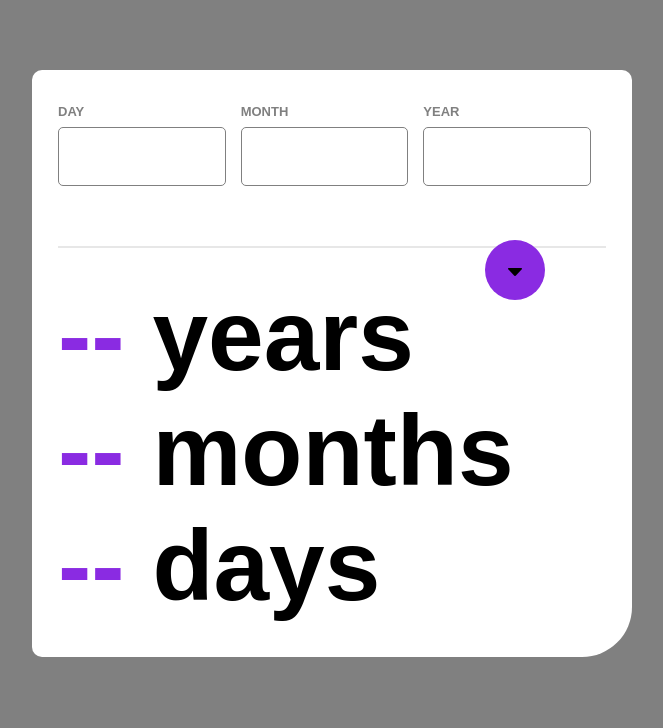
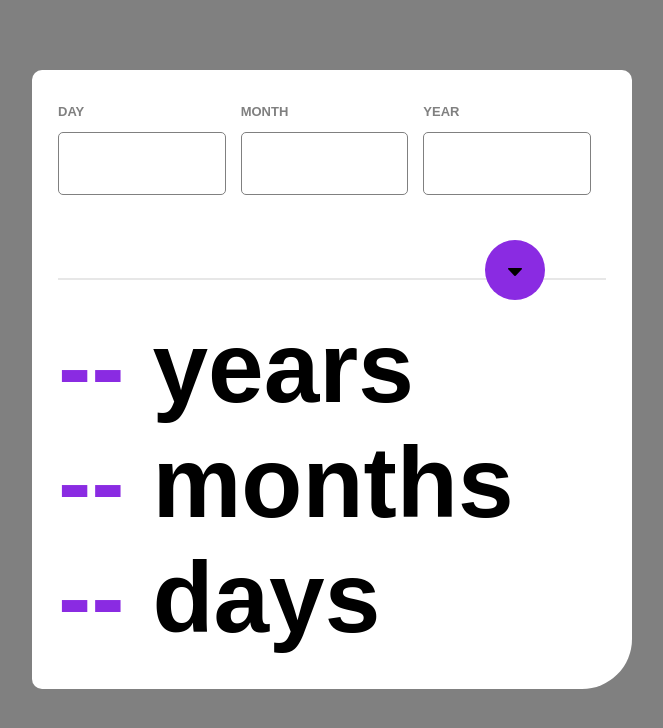
Before and after one commit to FrancoDavid/calculator-age-reactjs, a React (Create React App) app in the folder calculator-age/: page / in a window 1280 px wide. Shown: the top 728 px of the page, without its empty margins (308-971 px from the left). Built offline with nearby package versions, Linux system fonts and the light colour scheme.

Commit message:
fix: input size overwrite

```diff
--- a/calculator-age/src/components/CalculatorInput.js
+++ b/calculator-age/src/components/CalculatorInput.js
@@ -5,6 +5,7 @@ const CalculatorInput = ({type, onChange}) => {
 
     const [inputValue, setInputValue] = useState("");
     const [isValid, setValid] = useState(true);
+
 
     const handleInputChange = (event) => {
         console.log("change input", event.target.value);
@@ -38,7 +39,7 @@ const CalculatorInput = ({type, onChange}) => {
                 defaultValue={inputValue}
                 onKeyDown={handleInputChange}>
             </input>
-
+            <div className="content-error">
                 {
                     !isValid && (
                         <small>
@@ -46,7 +47,7 @@ const CalculatorInput = ({type, onChange}) => {
                         </small>
                     )
                 }
-
+            </div>
         </div>
     )
 }
--- a/calculator-age/src/styles/Form.css
+++ b/calculator-age/src/styles/Form.css
@@ -3,5 +3,5 @@
     justify-content: center;
 
     padding: 10px;
-    margin-bottom: 40px;
+    margin-bottom: 20px;
 }
--- a/calculator-age/src/styles/Input.css
+++ b/calculator-age/src/styles/Input.css
@@ -4,11 +4,16 @@
 
     width: 33%;
 
+    min-height: 134px;
+    max-height: 134px;
+
     margin-right: 15px;
 }
 
 input {
     width: 100%;
+    max-height: 65px;
+
     border-radius: 5px;
     padding: 14px 10px;
     border: 1px grey solid;
@@ -27,13 +32,15 @@ label {
     text-transform: uppercase;
 }
 
-small {
+.invalid {
+    border: 1px solid red;
+}
+
+.content-error {
     color: red;
+    height: 30px;
+
     text-align: left;
     font-size: 1rem;
     font-weight: 200;
 }
-
-.invalid {
-    border: 1px solid red;
-}
```
Lines whose indentation alone changed are shown as unchanged.
